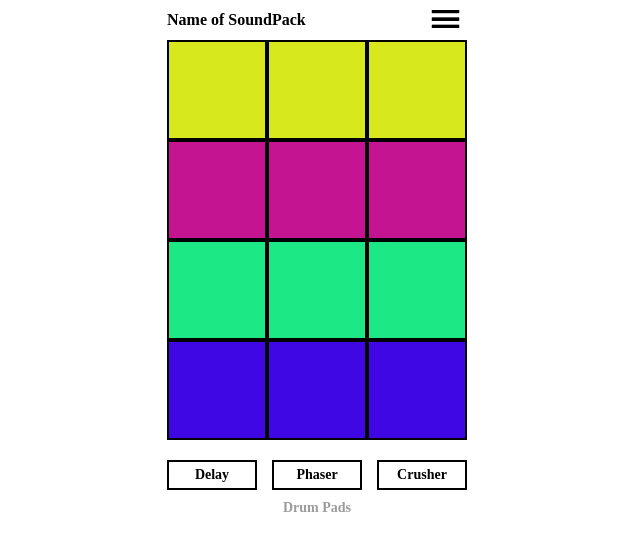
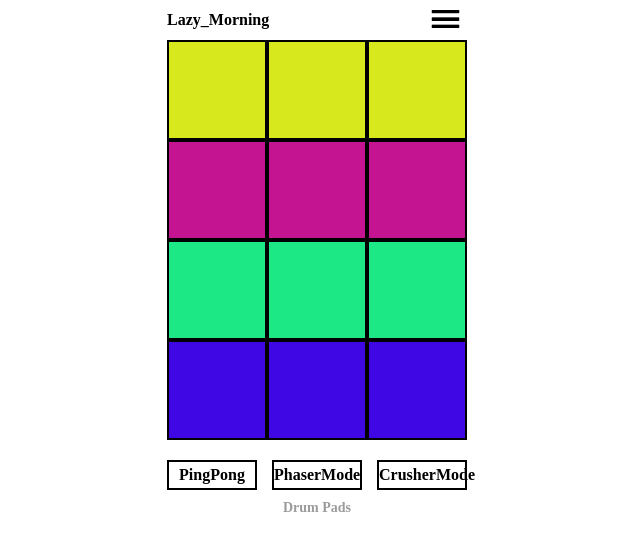
Before and after one commit to grevold/DrumPads, a React (Create React App) app: page / in a window 1280 px wide. Both pictures are taken after a click on the button "Начать". Shown: the top 550 px of the page, without its empty margins (323-963 px from the left). Built offline with nearby package versions, Linux system fonts and the light colour scheme; no server answers.

Commit message:
Добавил store (#6)

```diff
--- a/package.json
+++ b/package.json
@@ -4,6 +4,7 @@
   "version": "0.1.0",
   "private": true,
   "dependencies": {
+    "@reduxjs/toolkit": "^1.9.6",
     "@testing-library/jest-dom": "^5.14.1",
     "@testing-library/react": "^13.0.0",
     "@testing-library/user-event": "^13.2.1",
@@ -15,6 +16,7 @@
     "react": "^18.2.0",
     "react-dom": "^18.2.0",
     "react-fastclick": "^3.0.2",
+    "react-redux": "^8.1.2",
     "react-scripts": "5.0.1",
     "tone": "^14.7.77",
     "typescript": "^4.4.2",
@@ -50,6 +52,7 @@
   },
   "devDependencies": {
     "@types/howler": "^2.2.8",
+    "@types/react-redux": "^7.1.26",
     "gh-pages": "^6.0.0",
     "husky": "^8.0.3",
     "prettier": "^2.8.8"
--- a/src/App.tsx
+++ b/src/App.tsx
@@ -1,16 +1,17 @@
 import { Pad } from "./components/Pad/Pad";
-import { texts } from "./Texts";
 import { useState } from "react";
+import { Header } from "./components/Header/Header";
+import { SwitchSoundEffect } from "./components/SwitchSoundEffect/SwitchSoundEffect";
+import { useAppSelector } from "./store/store";
+import { samples } from "./Texts";
+
 import s from "./index.module.css";
-import { Header } from "./components/Header/Header";
 
 function App() {
-  console.log("рендер");
-  const arrayOfPads = texts.Main.pads;
+  const config = useAppSelector((store) => store.soundEffectsReducer);
+  const samplesArray = samples[config.pack][config.bank];
+
   const [state, setState] = useState(false);
-  const [isPingPongMode, setPingPongMode] = useState(false);
-  const [isPhaserMode, setPhaserMode] = useState(false);
-  const [isCrusherMode, setCrusherMode] = useState(false);
 
   if (!state) {
     return (
@@ -31,45 +32,12 @@ function App() {
     <div className={s.root}>
       <Header />
       <div className={s.playGround}>
-        {arrayOfPads.Classic_Hip_Hop.A.map((pad) => (
-          <Pad
-            key={pad.sample}
-            soundPack={"Classic_Hip_Hop"}
-            bank={"A"}
-            sound={pad.sample}
-            color={pad.color}
-            isPingPongMode={isPingPongMode}
-            isPhaserMode={isPhaserMode}
-            isCrusherMode={isCrusherMode}
-          />
+        {samplesArray.map(({ color, sample }) => (
+          <Pad key={sample} url={sample} color={color} />
         ))}
       </div>
-      <ul className={s.fx}>
-        <li>
-          <button
-            className={isPingPongMode ? s.fxButton_on : s.fxButton_off}
-            onClick={() => setPingPongMode((value) => !value)}
-          >
-            Delay
-          </button>
-        </li>
-        <li>
-          <button
-            className={isPhaserMode ? s.fxButton_on : s.fxButton_off}
-            onClick={() => setPhaserMode((value) => !value)}
-          >
-            Phaser
-          </button>
-        </li>
-        <li>
-          <button
-            className={isCrusherMode ? s.fxButton_on : s.fxButton_off}
-            onClick={() => setCrusherMode((value) => !value)}
-          >
-            Crusher
-          </button>
-        </li>
-      </ul>
+
+      <SwitchSoundEffect />
       <span className={s.title}>Drum Pads</span>
     </div>
   );
--- a/src/Texts.ts
+++ b/src/Texts.ts
@@ -1,6 +1,15 @@
-export const texts = {
-  Main: {
-    pads: {
+import { Banks, EPack } from "./store/soundEffectsConfigSlice";
+
+export const samples: Record<
+  EPack,
+  Record<
+    Banks,
+    Array<{
+      color: string;
+      sample: string;
+    }>
+  >
+> = {
   Classic_Hip_Hop: {
     A: [
       { color: "#d7e81c", sample: "Chord_F_1.mp3" },
@@ -52,6 +61,4 @@ export const texts = {
     ],
     B: [],
   },
-    },
-  },
 };
--- a/src/components/Header/Header.tsx
+++ b/src/components/Header/Header.tsx
@@ -1,10 +1,13 @@
 import { Burger } from "../../icons/Burger";
+import { useAppSelector } from "../../store/store";
+
 import s from "./Header.module.css";
 
 export function Header() {
+  const nameOfPack = useAppSelector((store) => store.soundEffectsReducer.pack);
   return (
     <div className={s.root}>
-      <h1 className={s.header}>Name of SoundPack</h1>
+      <h1 className={s.header}>{nameOfPack}</h1>
       <Burger />
     </div>
   );
--- a/src/components/Pad/Pad.tsx
+++ b/src/components/Pad/Pad.tsx
@@ -1,17 +1,17 @@
 import { useEffect, useRef, useCallback } from "react";
 import * as Tone from "tone";
 import { Player } from "tone";
+import {
+  ESoundEffect,
+  ISoundEffectsConfig,
+} from "../../store/soundEffectsConfigSlice";
+import { useAppSelector } from "../../store/store";
 
 import s from "./Pad.module.css";
 
 interface Props {
-  sound: string;
+  url: string;
   color: string;
-  soundPack: string;
-  bank: string;
-  isPingPongMode: boolean;
-  isPhaserMode: boolean;
-  isCrusherMode: boolean;
 }
 
 const pingPong = new Tone.PingPongDelay("8n", 0.5).toDestination();
@@ -22,16 +22,34 @@ const phaser = new Tone.Phaser({
 }).toDestination();
 const crusher = new Tone.BitCrusher(4).toDestination();
 
-export function Pad({
-  sound,
-  color,
-  isPingPongMode,
-  isPhaserMode,
-  isCrusherMode,
-  soundPack,
-  bank,
-}: Props) {
+const createPlayerBySoundsEffectsConfigAndUrl = (
+  { soundEffects, pack, bank }: ISoundEffectsConfig,
+  url: string
+): Tone.Player => {
+  const player = new Player(
+    `${process.env.PUBLIC_URL}/Samples/${pack}/${bank}/${url}`
+  ).toDestination();
+
+  if (soundEffects.includes(ESoundEffect.PhaserMode)) {
+    player.connect(phaser);
+  }
+
+  if (soundEffects.includes(ESoundEffect.PingPong)) {
+    player.connect(pingPong);
+  }
+
+  if (soundEffects.includes(ESoundEffect.CrusherMode)) {
+    player.connect(crusher);
+  }
+
+  return player;
+};
+
+export function Pad({ url, color }: Props) {
   const playerRef = useRef<Tone.Player>();
+
+  const config = useAppSelector((store) => store.soundEffectsReducer);
+
   const handleClick = useCallback(() => {
     const player = playerRef.current;
     if (!player) return;
@@ -43,35 +61,14 @@ export function Pad({
   }, []);
 
   useEffect(() => {
-    const player = new Player(
-      `${process.env.PUBLIC_URL}/Samples/${soundPack}/${bank}/${sound}`
-    ).toDestination();
-    playerRef.current = player;
-  }, [sound]);
-
-  useEffect(() => {
-    playerRef.current = new Player(
-      `${process.env.PUBLIC_URL}/Samples/${soundPack}/${bank}/${sound}`
-    ).toDestination();
-
-    if (isPhaserMode) {
-      playerRef.current.connect(phaser);
-    }
-
-    if (isPingPongMode) {
-      playerRef.current.connect(pingPong);
-    }
-
-    if (isCrusherMode) {
-      playerRef.current.connect(crusher);
-    }
-  }, [isPingPongMode, isPhaserMode, isCrusherMode]);
+    playerRef.current = createPlayerBySoundsEffectsConfigAndUrl(config, url);
+  }, [config, url]);
 
   return (
     <button
       className={s.root}
       style={{ backgroundColor: color }}
       onTouchStart={handleClick}
-    ></button>
+    />
   );
 }
--- /dev/null
+++ b/src/components/SwitchSoundEffect/SwitchSoundEffect.tsx
@@ -0,0 +1,39 @@
+import { useCallback } from "react";
+import { useAppDispatch, useAppSelector } from "../../store/store";
+import {
+  ESoundEffect,
+  soundEffectsActions,
+} from "../../store/soundEffectsConfigSlice";
+
+import s from "./styles.module.css";
+
+export const SwitchSoundEffect = () => {
+  const config = useAppSelector((store) => store.soundEffectsReducer);
+  const dispatch = useAppDispatch();
+
+  const handleClick = useCallback(
+    (soundEffect: ESoundEffect) => {
+      dispatch(soundEffectsActions.clickEffect(soundEffect));
+    },
+    [dispatch]
+  );
+
+  return (
+    <ul className={s.root}>
+      {Object.values(ESoundEffect).map((soundEffect) => (
+        <li key={soundEffect}>
+          <button
+            onClick={() => handleClick(soundEffect)}
+            className={
+              config.soundEffects.includes(soundEffect)
+                ? s.buttonActive
+                : s.button
+            }
+          >
+            {soundEffect}
+          </button>
+        </li>
+      ))}
+    </ul>
+  );
+};
--- /dev/null
+++ b/src/components/SwitchSoundEffect/styles.module.css
@@ -0,0 +1,27 @@
+.root {
+  list-style: none;
+  display: flex;
+  width: 100%;
+  max-width: 300px;
+  align-items: center;
+  justify-content: space-between;
+  margin: 0 auto;
+}
+
+.button {
+  width: 90px;
+  height: 30px;
+  border: 2px solid black;
+  margin-bottom: 10px;
+  background-color: white;
+  color: black;
+  font-size: 16px;
+  font-weight: 600;
+  font-family: "Proxima Nova";
+}
+
+.buttonActive {
+  composes: button;
+  background-color: rgb(138, 8, 198);
+  color: rgb(255, 255, 255);
+}
--- a/src/index.module.css
+++ b/src/index.module.css
@@ -37,36 +37,3 @@
   font-family: "Proxima Nova";
   color: rgb(155, 155, 155);
 }
-.fx {
-  list-style: none;
-  display: flex;
-  width: 100%;
-  max-width: 300px;
-  align-items: center;
-  justify-content: space-between;
-  margin: 0 auto;
-}
-.fxButton_off {
-  width: 90px;
-  height: 30px;
-  border: 2px solid black;
-  margin-bottom: 10px;
-  background-color: white;
-  color: black;
-  font-size: 14px;
-  font-weight: 600;
-  font-family: "Proxima Nova";
-}
-.fxButton_on {
-  width: 90px;
-  height: 30px;
-  border: 0px;
-  margin-bottom: 10px;
-  background: rgb(63, 94, 251);
-  background: radial-gradient(
-    circle,
-    rgba(63, 94, 251, 1) 0%,
-    rgba(252, 70, 107, 1) 100%
-  );
-  color: rgb(255, 255, 255);
-}
--- a/src/index.tsx
+++ b/src/index.tsx
@@ -3,13 +3,17 @@ import ReactDOM from "react-dom/client";
 import "./index.css";
 import App from "./App";
 import reportWebVitals from "./reportWebVitals";
+import { Provider } from "react-redux";
+import { store } from "./store/store";
 
 const root = ReactDOM.createRoot(
   document.getElementById("root") as HTMLElement
 );
 root.render(
   <React.StrictMode>
-    <App />
+    <Provider store={store}>
+      <App />
+    </Provider>
   </React.StrictMode>
 );
 
--- /dev/null
+++ b/src/store/soundEffectsConfigSlice.ts
@@ -0,0 +1,48 @@
+import { PayloadAction, createSlice } from "@reduxjs/toolkit";
+
+export enum EPack {
+  Classic_Hip_Hop = "Classic_Hip_Hop",
+  Lazy_Morning = "Lazy_Morning",
+  LoFi_Night = "LoFi_Night",
+}
+
+export enum ESoundEffect {
+  PingPong = "PingPong",
+  PhaserMode = "PhaserMode",
+  CrusherMode = "CrusherMode",
+}
+
+export enum Banks {
+  A = "A",
+  B = "B",
+}
+
+export interface ISoundEffectsConfig {
+  soundEffects: ESoundEffect[];
+  pack: EPack;
+  bank: Banks;
+}
+
+const initialState: ISoundEffectsConfig = {
+  soundEffects: [],
+  pack: EPack.Lazy_Morning,
+  bank: Banks.A,
+};
+
+const slice = createSlice({
+  name: "soundEffectsConfig",
+  initialState,
+  reducers: {
+    clickEffect(store, action: PayloadAction<ESoundEffect>) {
+      return {
+        ...store,
+        soundEffects: store.soundEffects.includes(action.payload)
+          ? store.soundEffects.filter((effect) => effect !== action.payload)
+          : [...store.soundEffects, action.payload],
+      };
+    },
+  },
+});
+
+export const soundEffectsActions = slice.actions;
+export const soundEffectsReducer = slice.reducer;
--- /dev/null
+++ b/src/store/store.ts
@@ -0,0 +1,15 @@
+import { configureStore } from "@reduxjs/toolkit";
+import { useDispatch, TypedUseSelectorHook, useSelector } from "react-redux";
+import { soundEffectsReducer } from "./soundEffectsConfigSlice";
+
+export const store = configureStore({
+  reducer: {
+    soundEffectsReducer,
+  },
+});
+
+type ReduxState = ReturnType<typeof store.getState>;
+type ReduxDispatch = typeof store.dispatch;
+
+export const useAppSelector: TypedUseSelectorHook<ReduxState> = useSelector;
+export const useAppDispatch = () => useDispatch<ReduxDispatch>();
```
Also changed, not shown: 1 other file (tests, documents, lock files or other folders). Lines whose indentation alone changed are shown as unchanged.
